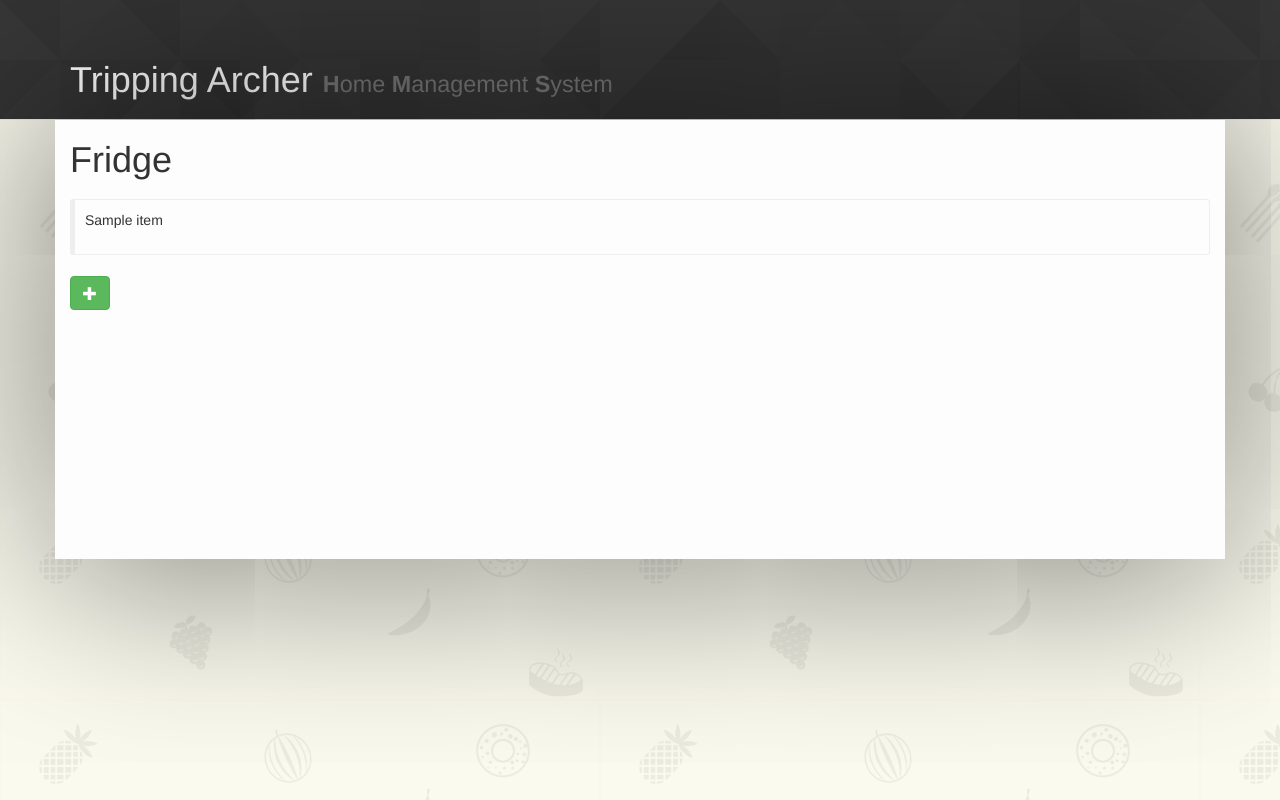
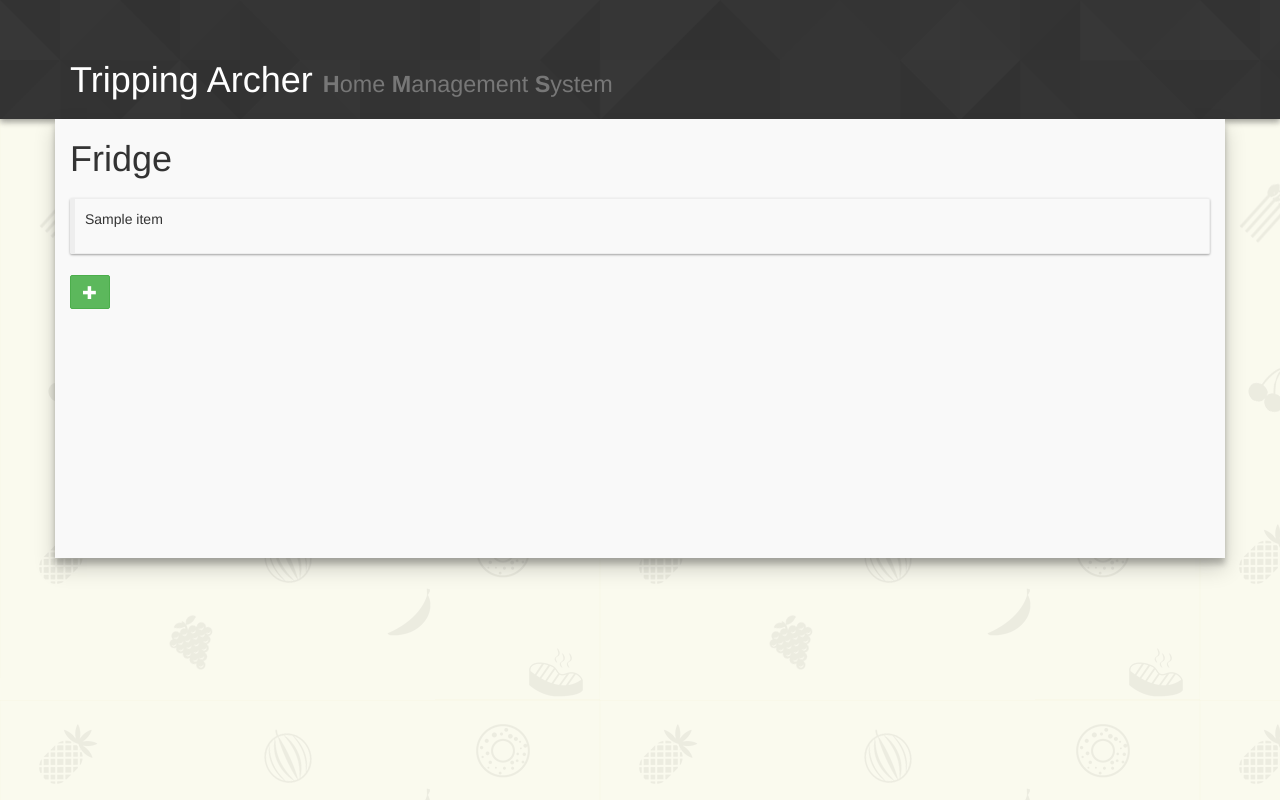
Before and after one commit to mu35li/tripping-archer, a Python web app: template trippingarcher/templates/fridge.html in a window 1280 px wide. Run offline with Jinja, Linux system fonts and the light colour scheme; the template is opened without the code that fills it: most values are stand-ins (such as "Sample title", 1, 10 or a date in 2020); some libraries are stand-ins or nearby versions.

Commit message:
added some material-design like shadows

```diff
--- a/trippingarcher/static/css/style.css
+++ b/trippingarcher/static/css/style.css
@@ -1,22 +1,24 @@
 body {
     background: url('../img/restaurant_icons.png');
 }
-
-.page-content {
-    background-color: #fdfdfd;
-    -webkit-box-shadow: 0px 0px 200px 0px rgba(0,0,0,0.6);
-    -moz-box-shadow: 0px 0px 200px 0px rgba(0,0,0,0.6);
-    box-shadow: 0px 0px 200px 0px rgba(0,0,0,0.6);
-    padding-bottom: 250px;
-    position: relative;
-}
-
 .titel {
     color: #FFF;
     background: url('../img/footer_lodyas.png');
     margin: 0 !important;
     padding-top: 40px;
+    box-shadow: 0 3px 6px rgba(0,0,0,0.16), 0 3px 6px rgba(0,0,0,0.23);
+    border: none !important;
+    z-index: 1000 !important;
 }
+
+.page-content {
+    background-color: #f9f9f9;
+    box-shadow: 0 10px 20px rgba(0,0,0,0.19), 0 6px 6px rgba(0,0,0,0.23);
+    padding-bottom: 250px;
+    position: relative;
+}
+
+
 
 .footer {
     position: absolute;
@@ -28,7 +30,8 @@ body {
     margin: 20px 0;
     border: 1px solid #eee;
     border-left-width: 5px;
-    border-radius: 3px;
+    border-radius: 2px;
+    box-shadow: 0 1px 3px rgba(0,0,0,0.12), 0 1px 2px rgba(0,0,0,0.24);
 }
 .bs-callout h4 {
     margin-top: 0;
@@ -80,29 +83,25 @@ body {
     color: #5bc0de;
 }
 
-
+.btn {
+    border-radius: 2px !important;
+}
+.actionButton {
+    box-shadow: 0 1px 3px rgba(0,0,0,0.12), 0 1px 2px rgba(0,0,0,0.24);
+    transform: translate3d(0, 50%, 0);
+    opacity: 0;
+    transition: opacity 0.3s, -webkit-opacity 0.3s, -moz-opacity 0.3s, transform 0.2s;
+}
 .editButton {
-    transform: translate3d(0, 50%, 0);
-    -webkit-opacity: 0;
-    -moz-opacity: 0;
-    opacity: 0;
-    transition: opacity 0.3s, -webkit-opacity 0.3s, -moz-opacity 0.3s, transform 0.3s;
+    transition-delay: 0s;
 }
 
 .deleteButton {
-    transform: translate3d(0, 50%, 0);
-    -webkit-opacity: 0;
-    -moz-opacity: 0;
-    opacity: 0;
-    transition: opacity 0.3s, -webkit-opacity 0.3s, -moz-opacity 0.3s, transform 0.5s;
+    transition-delay: 0.1s;
 }
 
 .forwardButton {
-    transform: translate3d(0, 50%, 0);
-    -webkit-opacity: 0;
-    -moz-opacity: 0;
-    opacity: 0;
-    transition: opacity 0.3s, -webkit-opacity 0.3s, -moz-opacity 0.3s, transform 0.7s;
+    transition-delay: 0.2s;
 }
 
 .bs-callout:hover .editButton {
@@ -132,3 +131,19 @@ body {
 .buttons a:hover {
     text-decoration: none;
 }
+
+/*
+    Boxshadow for material design
+
+    Level       shadow
+    1
+    box-shadow: 0 1px 3px rgba(0,0,0,0.12), 0 1px 2px rgba(0,0,0,0.24);
+    2
+    box-shadow: 0 3px 6px rgba(0,0,0,0.16), 0 3px 6px rgba(0,0,0,0.23);
+    3
+    box-shadow: 0 10px 20px rgba(0,0,0,0.19), 0 6px 6px rgba(0,0,0,0.23);
+    4
+    box-shadow: 0 14px 28px rgba(0,0,0,0.25), 0 10px 10px rgba(0,0,0,0.22);
+    5
+    box-shadow: 0 19px 38px rgba(0,0,0,0.30), 0 15px 12px rgba(0,0,0,0.22);
+*/
--- a/trippingarcher/templates/fridge.html
+++ b/trippingarcher/templates/fridge.html
@@ -16,13 +16,13 @@
         <span class="">{{item.name}}</span>
         <div class="buttons pull-right">
             <a href="{{ url_for('editItem', itemId=item.id)}}">
-                <span class="btn btn-warning glyphicon glyphicon-pencil editButton"></span>
+                <span class="btn btn-warning glyphicon glyphicon-pencil editButton actionButton"></span>
             </a>
             <a href="{{ url_for('deleteItem', itemId=item.id)}}">
-                <span class="btn btn-danger glyphicon glyphicon-trash deleteButton"></span>
+                <span class="btn btn-danger glyphicon glyphicon-trash deleteButton actionButton"></span>
             </a>
             <a href="">
-                <span class="btn btn-primary glyphicon glyphicon-share-alt forwardButton"></span>
+                <span class="btn btn-primary glyphicon glyphicon-share-alt forwardButton actionButton"></span>
             </a>
         </div>
         <div class="clearfix"></div>
```
Also changed, not shown: 1 other file.
